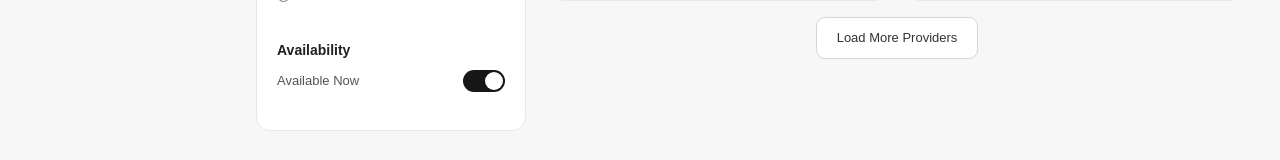
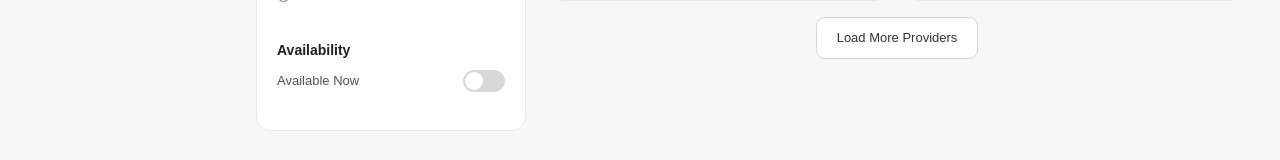
Before and after one commit to ENJ0Y-Labs/fixit-frontend, a React (Vite) app in the folder fixit-customer/: page / in a window 1280 px wide. Shown: the part 1146-1306 px from the top of the page. Built offline with nearby package versions, Linux system fonts and the light colour scheme.

Commit message:
Make availability toggle interactive

```diff
--- a/fixit-customer/src/Toggle.jsx
+++ b/fixit-customer/src/Toggle.jsx
@@ -1,28 +1,24 @@
-import { useState } from 'react';
 import PropTypes from 'prop-types';
 
-function Toggle({ label = 'Toggle', defaultChecked = true, disabled = false }) {
-    const [checked, setChecked] = useState(defaultChecked);
-
+function Toggle({ label = 'Toggle', isOn = false, onChange }) {
     return (
         <button
             type="button"
+            className={`toggle-switch${isOn ? ' is-on' : ''}`}
             role="switch"
-            aria-checked={checked}
+            aria-checked={isOn}
             aria-label={label}
-            className={`toggle-switch${checked ? ' is-on' : ''}`}
-            onClick={() => setChecked((current) => !current)}
-            disabled={disabled}
+            onClick={() => onChange?.(!isOn)}
         >
-            <span aria-hidden="true"></span>
+            <span></span>
         </button>
     );
 }
 
 Toggle.propTypes = {
     label: PropTypes.string,
-    defaultChecked: PropTypes.bool,
-    disabled: PropTypes.bool,
+    isOn: PropTypes.bool,
+    onChange: PropTypes.func,
 };
 
 export default Toggle;
```
